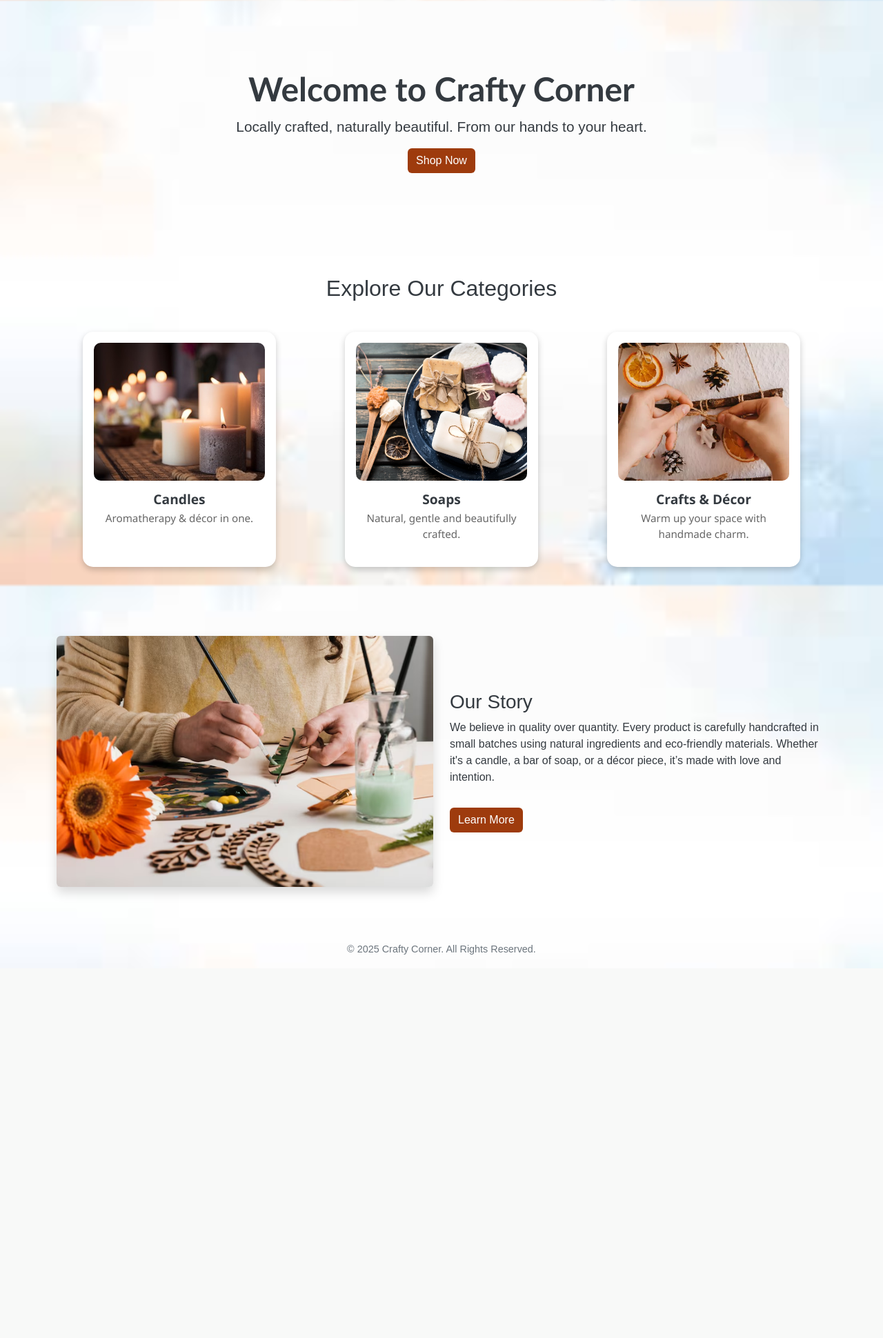
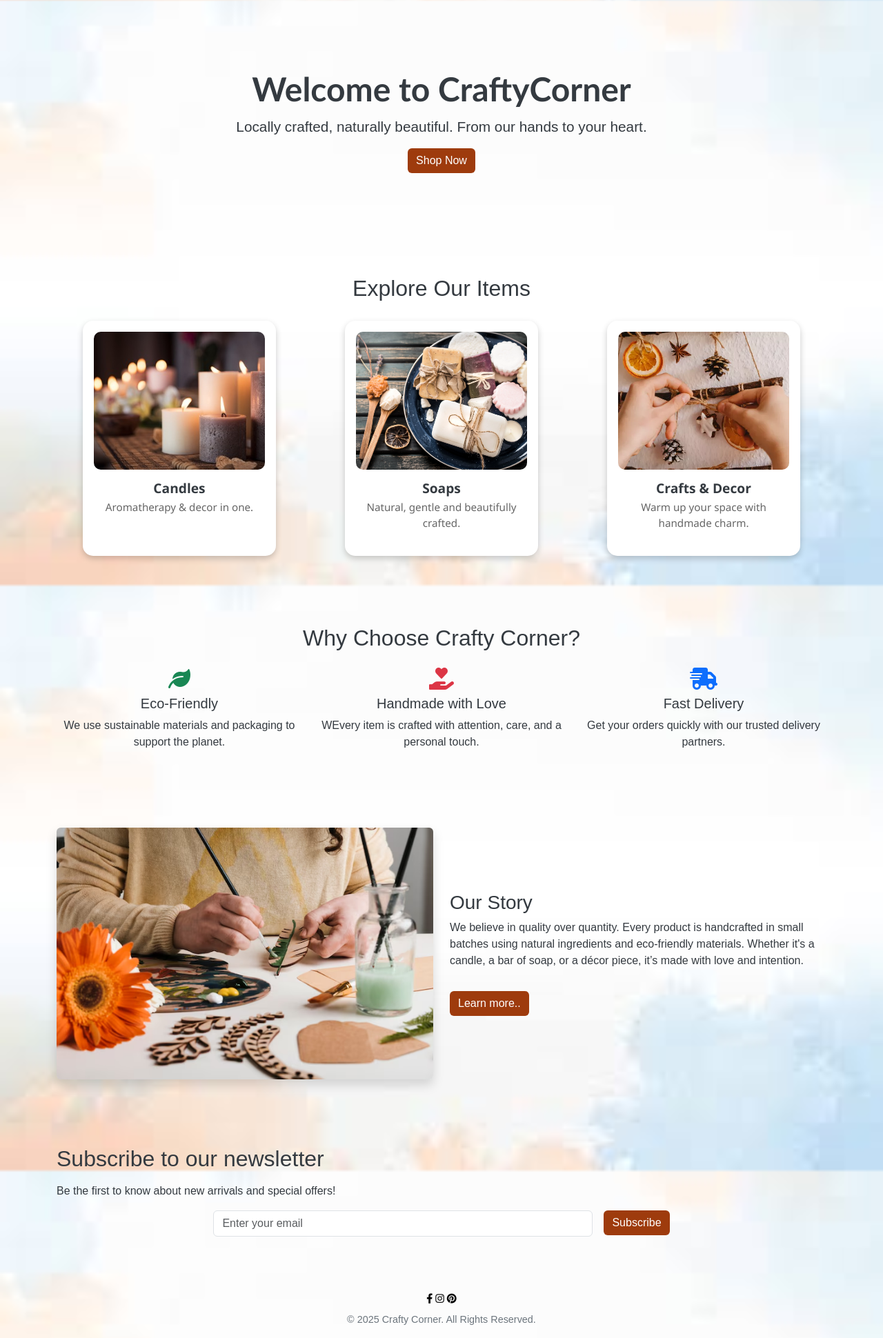
Before and after one commit to AsrinJumana712/CraftyCorner, a PHP site: page / in a window 1280 px wide. Shown: the whole page at 69% size. Before the commit the page ends 1384 px from the top, so only its background shows below. Run offline with PHP 8.4, Linux system fonts and the light colour scheme.

Commit message:
add more

```diff
--- a/index.php
+++ b/index.php
@@ -5,44 +5,47 @@
     <meta charset="UTF-8">
     <meta name="viewport" content="width=device-width, initial-scale=1.0">
     <title>CraftyCorner</title>
-  <link rel="stylesheet" href="../bootstrap/dist/css/bootstrap.css">
+    <link rel="stylesheet" href="../bootstrap/dist/css/bootstrap.css" />
     <script src="../bootstrap/dist/js/bootstrap.bundle.js"></script>
-  <link rel="stylesheet" href="../CSS/style.css">
+    <link rel="stylesheet" href="../CSS/style.css" />
+    <link rel="stylesheet" href="https://cdnjs.cloudflare.com/ajax/libs/font-awesome/6.0.0/css/all.min.css" />
 </head>
 
 <body>
     <section class="hero">
-    <h1>Welcome to Crafty Corner</h1>
+        <h1>Welcome to CraftyCorner</h1>
         <p>Locally crafted, naturally beautiful. From our hands to your heart.</p>
         <a href="auth.php" class="btn">Shop Now</a>
     </section>
 
     <section class="container my-5">
-    <h2 class="text-center mb-4">Explore Our Categories</h2>
+        <h2 class="text-center" mb-4>Explore Our Items</h2>
         <div class="row text-center">
             <div class="col-md-4 mb-4">
                 <div class="product-card p-3">
-          <img src="./uploads/candles.png" class="product-image" alt="Handmade Candles">
+                    <img src="./uploads/candles.png" class="product-image" alt="" />
                     <div class="card-body">
                         <h5 class="card-title">Candles</h5>
-            <p class="card-text">Aromatherapy & décor in one.</p>
+                        <p class="card-text">Aromatherapy & decor in one.</p>
                     </div>
                 </div>
             </div>
+
             <div class="col-md-4 mb-4">
                 <div class="product-card p-3">
-          <img src="./uploads/soap.png" class="product-image" alt="Organic Soaps">
+                    <img src="./uploads/soap.png" class="product-image" alt="" />
                     <div class="card-body">
                         <h5 class="card-title">Soaps</h5>
                         <p class="card-text">Natural, gentle and beautifully crafted.</p>
                     </div>
                 </div>
             </div>
+
             <div class="col-md-4 mb-4">
                 <div class="product-card p-3">
-          <img src="./uploads/handcrafts.png" class="product-image" alt="Home Decor">
+                    <img src="./uploads/handcrafts.png" class="product-image" alt="" />
                     <div class="card-body">
-            <h5 class="card-title">Crafts & Décor</h5>
+                        <h5 class="card-title">Crafts & Decor</h5>
                         <p class="card-text">Warm up your space with handmade charm.</p>
                     </div>
                 </div>
@@ -50,25 +53,65 @@
         </div>
     </section>
 
-  <section class="container my-5">
-    <div class="row align-items-center">
-      <div class="col-md-6">
-        <img src="./uploads/common.png" alt="Our Workshop" class="img-fluid rounded shadow">
+    <section class="container my-5 text-center">
+        <h2 class="mb-4">Why Choose Crafty Corner?</h2>
+        <div class="row">
+            <div class="col-md-4">
+                <i class="fas fa-leaf fa-2x text-success mb-2"></i>
+                <h5>Eco-Friendly</h5>
+                <p>We use sustainable materials and packaging to support the planet.</p>
             </div>
-      <div class="col-md-6">
-        <h3>Our Story</h3>
-        <p>We believe in quality over quantity. Every product is carefully handcrafted in small batches using natural
-          ingredients and eco-friendly materials. Whether it's a candle, a bar of soap, or a décor piece, it’s made with
-          love and intention.</p>
-        <a href="index.php" class="btn mt-3">Learn More</a>
+
+            <div class="col-md-4">
+                <i class="fas fa-hand-holding-heart fa-2x text-danger mb-2"></i>
+                <h5>Handmade with Love</h5>
+                <p>WEvery item is crafted with attention, care, and a personal touch.</p>
+            </div>
+
+            <div class="col-md-4">
+                <i class="fas fa-shipping-fast fa-2x text-primary mb-2"></i>
+                <h5>Fast Delivery</h5>
+                <p>Get your orders quickly with our trusted delivery partners.</p>
             </div>
         </div>
     </section>
 
+    <section class="container my-5">
+        <div class="row align-items-center">
+            <div class="col-md-6 slide-left">
+                <img src="./uploads/common.png" alt="" class="img-fluid rounded shadow" />
+            </div>
+            <div class="col-md-6 slide-right">
+                <h3>Our Story</h3>
+                <p>We believe in quality over quantity. Every product is handcrafted in small batches using natural
+                    ingredients and eco-friendly materials. Whether it's a candle, a bar of soap, or a décor piece, it’s
+                    made with love and intention.</p>
+                <a href="index.php" class="btn mt-3">Learn more..</a>
+            </div>
+        </div>
+    </section>
+
+    <section class="newsletter container my-5">
+        <h2 class="mb-3">Subscribe to our newsletter</h2>
+        <p>Be the first to know about new arrivals and special offers!</p>
+        <form action="index.php" class="row g-3 justify-content-center">
+            <div class="col-md-6">
+                <input type="email" class="form-control" placeholder="Enter your email" required>
+            </div>
+            <div class="col-auto">
+                <button type="submit" class="btn">Subscribe</button>
+            </div>
+        </form>
+    </section>
+
     <div class="footer">
+        <div class="social-icons mb-2">
+            <a href="#"><i class="fab fa-facebook-f"></i></a>
+            <a href="#"><i class="fab fa-instagram"></i></a>
+            <a href="#"><i class="fab fa-pinterest"></i></a>
+        </div>
         <p>&copy; 2025 Crafty Corner. All Rights Reserved.</p>
     </div>
-
 </body>
 
 </html>
```
Lines whose indentation alone changed are shown as unchanged.
